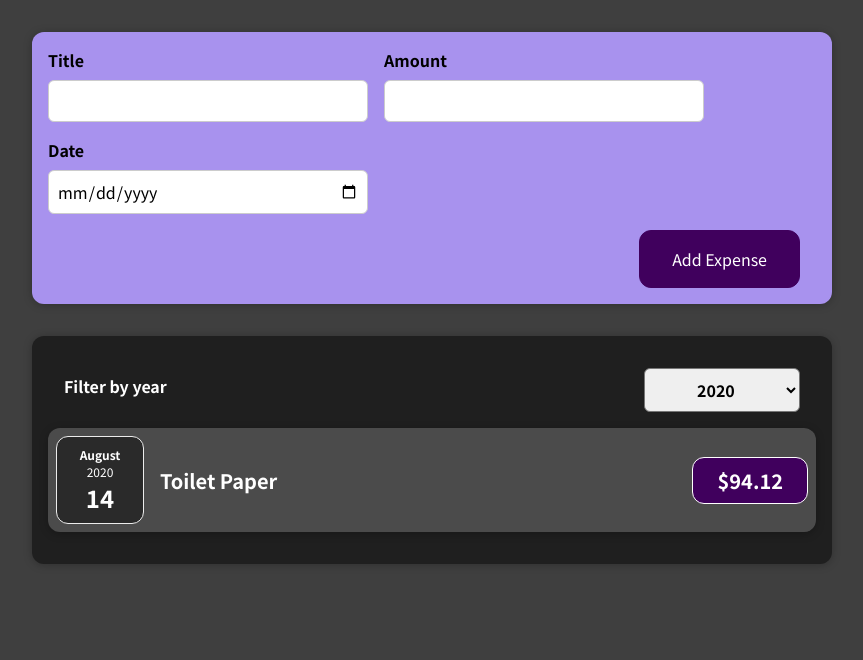
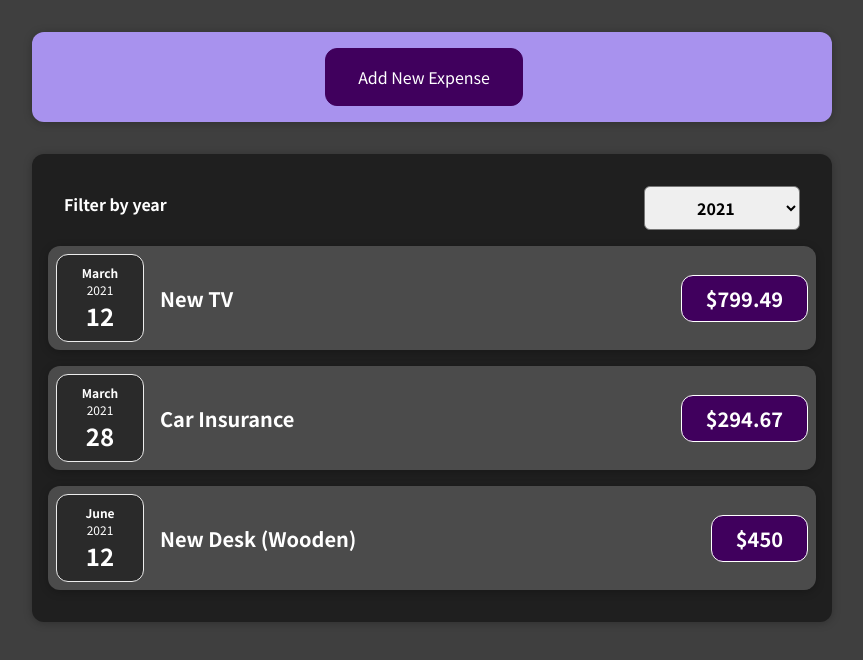
Before and after one commit to AndrewJacobVlietstra/React, a React (Create React App) app in the folder react-complete-guide/: page / in a window 1280 px wide. Shown: the top 660 px of the page, without its empty margins (208-1071 px from the left). Built offline with nearby package versions, Linux system fonts and the light colour scheme.

Commit message:
Made NewExpense show a button by default and hide form, when button clicked, show form

```diff
--- a/react-complete-guide/src/components/Expenses/Expenses.js
+++ b/react-complete-guide/src/components/Expenses/Expenses.js
@@ -6,7 +6,7 @@
 
 function Expenses(props) {
   // set up state to track currently selected year
-  const [selectedYear, setSelectedYear] = useState("2020");
+  const [selectedYear, setSelectedYear] = useState("2021");
 
   // use a function to capture the state of the selected year
   const saveSelectValueHandler = (expectedCurrentValue) => {
--- a/react-complete-guide/src/components/NewExpense/ExpenseForm.js
+++ b/react-complete-guide/src/components/NewExpense/ExpenseForm.js
@@ -80,6 +80,7 @@
                 </div>
             </div>
             <div className='new-expense__actions'>
+                <button type="button" onClick={props.onCancel}>Cancel</button>
                 <button type='submit'>Add Expense</button>
             </div>
         </form>
--- a/react-complete-guide/src/components/NewExpense/NewExpense.js
+++ b/react-complete-guide/src/components/NewExpense/NewExpense.js
@@ -1,19 +1,38 @@
-import React from 'react';
-import './NewExpense.css';
-import ExpenseForm from './ExpenseForm';
+import React, { useState } from "react";
+import "./NewExpense.css";
+import ExpenseForm from "./ExpenseForm";
 
 export default function NewExpense(props) {
+  const [isEditing, setIsEditing] = useState(false);
+
   const saveExpenseDataHandler = (enteredExpenseData) => {
     const expenseData = {
       ...enteredExpenseData,
       id: Math.random().toString(),
     };
     props.onAddExpense(expenseData);
+    setIsEditing(false);
+  };
+
+  const startEditingHandler = () => {
+    setIsEditing(true);
+  };
+
+  const stopEditingHandler = () => {
+    setIsEditing(false);
   };
 
   return (
-        <div className='new-expense'>
-            <ExpenseForm onSaveExpenseData={saveExpenseDataHandler} />
+    <div className="new-expense">
+      {!isEditing && (
+        <button onClick={startEditingHandler}>Add New Expense</button>
+      )}
+      {isEditing && (
+        <ExpenseForm
+          onSaveExpenseData={saveExpenseDataHandler}
+          onCancel={stopEditingHandler}
+        />
+      )}
     </div>
-    )
+  );
 }
```
Lines whose indentation alone changed are shown as unchanged.
